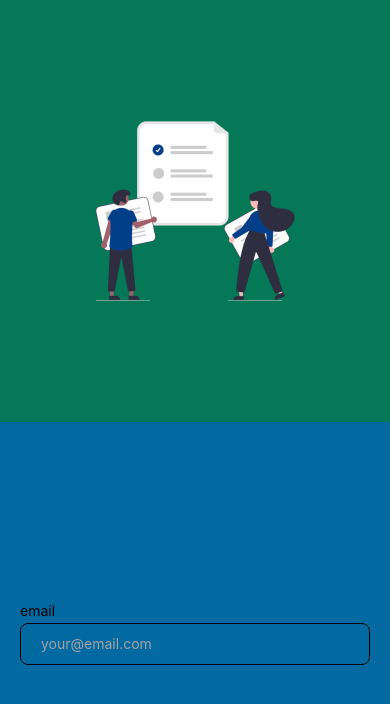
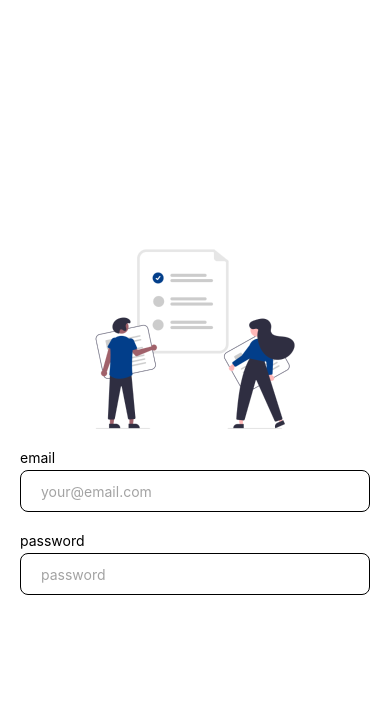
Before and after one commit to bopboy/rn-todoapp, a React Native app: screen / in a window 390 px wide. Shown: the top 704 px of the page. Built offline with nearby package versions, Linux system fonts and the light colour scheme.

Commit message:
키보드가 입력창 가리는 문제 해결 (ios)

```diff
--- a/src/App.js
+++ b/src/App.js
@@ -1,14 +1,14 @@
 import { StatusBar } from 'expo-status-bar';
 import { StyleSheet, View } from 'react-native';
 import SignInScreen from './screens/SignInScreen';
-import TestAvoid from './screens/TestAvoid';
+// import TestAvoid from './screens/TestAvoid';
 
 const App = () => {
     return (
         <View style={styles.container}>
             <StatusBar style="dark" />
-            {/* <SignInScreen /> */}
-            <TestAvoid />
+            <SignInScreen />
+            {/* <TestAvoid /> */}
         </View>
     );
 };
--- /dev/null
+++ b/src/components/SafeInputView.js
@@ -0,0 +1,32 @@
+import {
+    Keyboard,
+    KeyboardAvoidingView,
+    Platform,
+    Pressable,
+    StyleSheet,
+} from 'react-native';
+import PropTypes from 'prop-types';
+
+const SafeInputView = ({ children }) => {
+    console.log(children);
+    return (
+        <KeyboardAvoidingView
+            style={styles.avoid}
+            behavior={Platform.select({ ios: 'padding' })}
+        >
+            <Pressable style={styles.avoid} onPress={Keyboard.dismiss}>
+                {children}
+            </Pressable>
+        </KeyboardAvoidingView>
+    );
+};
+
+SafeInputView.propTypes = {
+    children: PropTypes.node,
+};
+
+const styles = StyleSheet.create({
+    avoid: { flex: 1 },
+});
+
+export default SafeInputView;
--- a/src/screens/SignInScreen.js
+++ b/src/screens/SignInScreen.js
@@ -1,12 +1,23 @@
-import { Image, StyleSheet, View } from 'react-native';
+import {
+    Image,
+    StyleSheet,
+    View,
+} from 'react-native';
 import Input, { KeyboardTypes, ReturnKeyTypes } from '../components/Input';
+import SafeInputView from '../components/SafeInputView';
 
 const SignInScreen = () => {
     return (
+        // <KeyboardAvoidingView
+        //     style={styles.avoid}
+        //     behavior={Platform.select({ ios: 'padding' })}
+        // >
+        //     <Pressable style={styles.avoid} onPress={Keyboard.dismiss}>
+        <SafeInputView>
             <View style={styles.container}>
                 <Image
                     // eslint-disable-next-line no-undef
-                source={require('../../assets/test.png')}
+                    source={require('../../assets/main.png')}
                     stlye={styles.image}
                     resizeMode={'cover'}
                 />
@@ -18,6 +29,9 @@ const SignInScreen = () => {
                 />
                 <Input title={'password'} secureTextEntry />
             </View>
+        </SafeInputView>
+        // </Pressable>
+        // </KeyboardAvoidingView>
     );
 };
 
```
Lines whose indentation alone changed are shown as unchanged.
